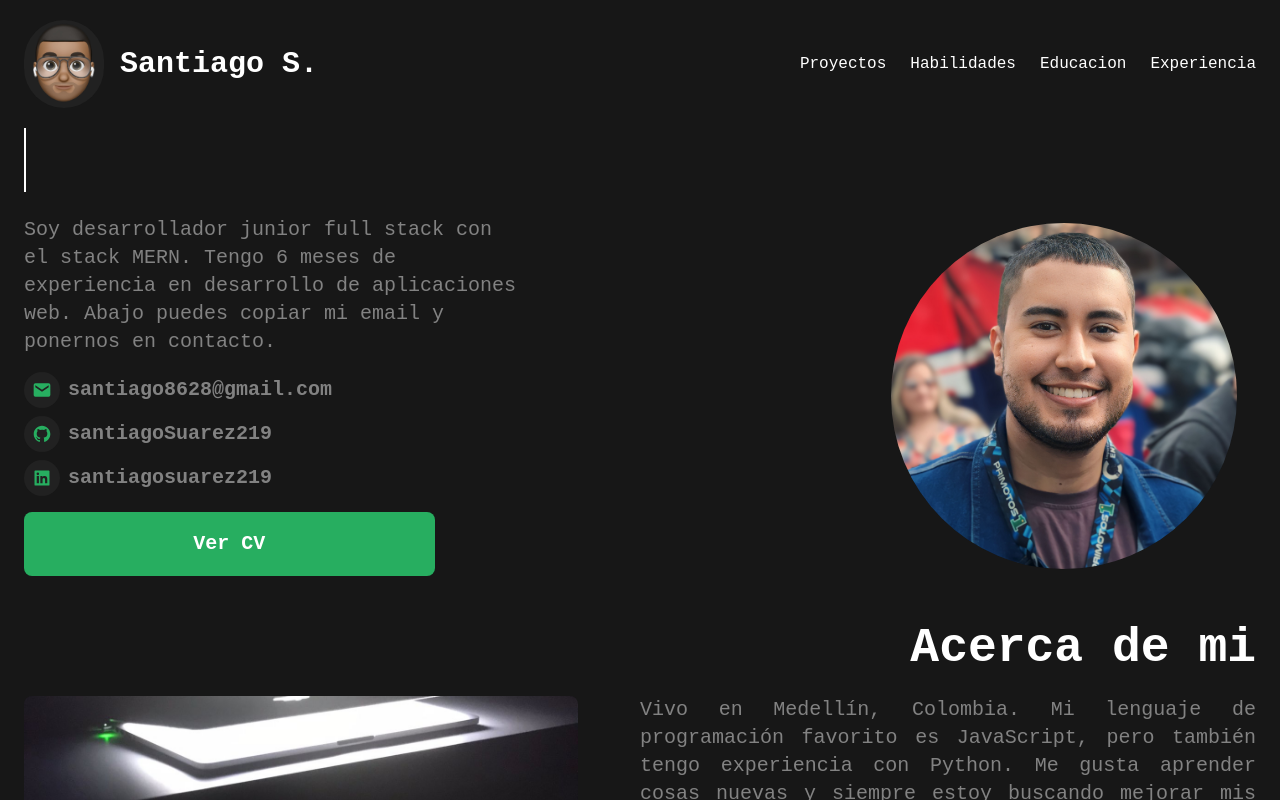
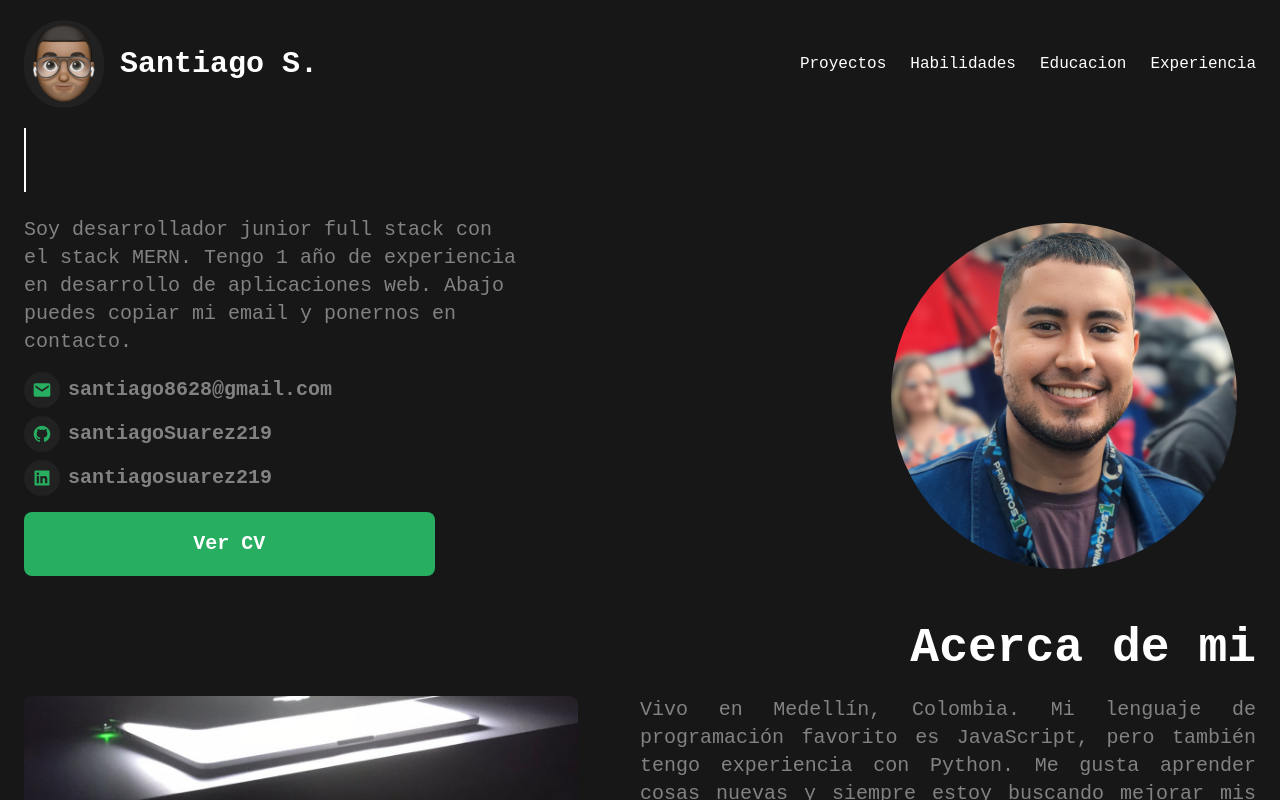
Before and after one commit to santiagoSuarez219/portfolio, a React (Vite) app: page / in a window 1280 px wide. Built offline with nearby package versions, Linux system fonts and the light colour scheme.

Commit message:
Update index.jsx

```diff
--- a/src/Components/Header/index.jsx
+++ b/src/Components/Header/index.jsx
@@ -24,7 +24,7 @@ const Header = () => {
         </figure>
         <article className="text-justify mt-4 md:mt-0 md:w-1/2 md:text-left">
           <p className="text-gray-color text-lg lg:text-xl max-w-[500px]">
-            Soy desarrollador junior full stack con el stack MERN. Tengo 6 meses
+            Soy desarrollador junior full stack con el stack MERN. Tengo 1 año
             de experiencia en desarrollo de aplicaciones web. Abajo puedes
             copiar mi email y ponernos en contacto.
           </p>
```
